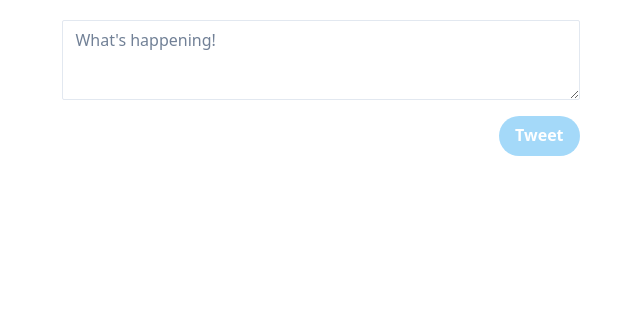
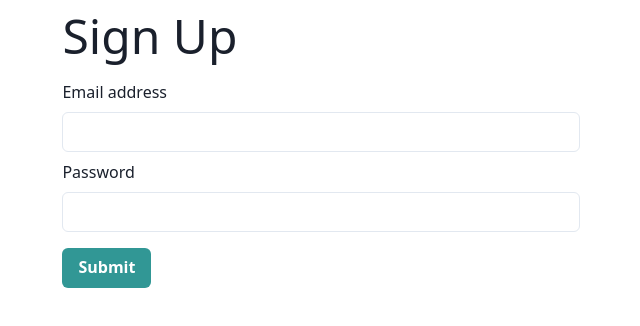
Before and after one commit to Hritvik-Mohan/Twitter-Clone, a React (Vite) app: page /signup in a window 1280 px wide. Shown: the top 326 px of the page, without its empty margins (319-959 px from the left). Built offline with nearby package versions, Linux system fonts and the light colour scheme.

Commit message:
feat added signup component and route

```diff
--- a/package.json
+++ b/package.json
@@ -13,6 +13,7 @@
     "@emotion/react": "^11.10.5",
     "@emotion/styled": "^11.10.5",
     "appwrite": "^10.2.0",
+    "dotenv": "^16.0.3",
     "framer-motion": "^9.0.4",
     "react": "^18.2.0",
     "react-dom": "^18.2.0",
--- a/src/App.jsx
+++ b/src/App.jsx
@@ -13,13 +13,12 @@ function App() {
       <ChakraProvider>
         <Container>
           {/* <Navbar /> */}
-          {/* <BrowserRouter>
+          <BrowserRouter>
             <Routes>
-              <Route path='/' element={<Login />}/>
+              <Route path='/' element={<Feed />}/>
               <Route path='/signup' element={<Signup />}/>
             </Routes>
-          </BrowserRouter> */}
-          <Feed />
+          </BrowserRouter>
         </Container>
       </ChakraProvider>
     </div>
--- a/src/components/Signup/Signup.jsx
+++ b/src/components/Signup/Signup.jsx
@@ -1,12 +1,66 @@
-import React, { useState } from 'react'
-import { account } from '../../appwrite/appwriteConfig'
-import { useNavigate } from 'react-router-dom'
-import { v4 as uuidv4 } from 'uuid';
-uuidv4();
-
+import React, { useState } from "react";
+import { account } from "../../appwrite/appwriteConfig";
+import { Form, useNavigate } from "react-router-dom";
+import { v4 as uuidv4 } from "uuid";
+import {
+  Button,
+  FormControl,
+  FormHelperText,
+  FormLabel,
+  Input,
+  Text,
+} from "@chakra-ui/react";
 
 export default function Signup() {
+  const navigate = useNavigate();
+  const [user, setUser] = useState({
+    name: "",
+    email: "",
+    password: "",
+  });
+
+  // Signup
+  const signupUser = async (e) => {
+    e.preventDefault();
+
+    const promise = account.create(
+      uuidv4(),
+      user.email,
+      user.password,
+      user.name
+    );
+
+    promise.then(
+      function (response) {
+        console.log(response);
+        navigate("/profile"); //success
+      },
+      function (error) {
+        console.log(error); //Failure
+      }
+    );
+  };
+
   return (
-    <div>Signup</div>
-  )
+    <div>
+      <Text fontSize={"3rem"}>Sign Up</Text>
+      <FormControl>
+        <FormLabel mt={2}>Email address</FormLabel>
+        <Input type="email" />
+      </FormControl>
+      <FormControl>
+        <FormLabel mt={2}>Password</FormLabel>
+        <Input type="password" />
+      </FormControl>
+      {/* <FormHelperText>We'll never share your email.</FormHelperText> */}
+      <Button
+        mt={4}
+        colorScheme='teal'
+        // isLoading={isSubmitting}
+        type='submit'
+      >
+        Submit
+      </Button>
+    </div>
+  );
 }
--- /dev/null
+++ b/src/theme.jsx
@@ -0,0 +1,6 @@
+import { color, extendTheme } from "@chakra-ui/react"
+
+export default function extendedTheme() {
+    colors: {
+    }
+}
```
Also changed, not shown: 2 other files (tests, documents, lock files or other folders).
